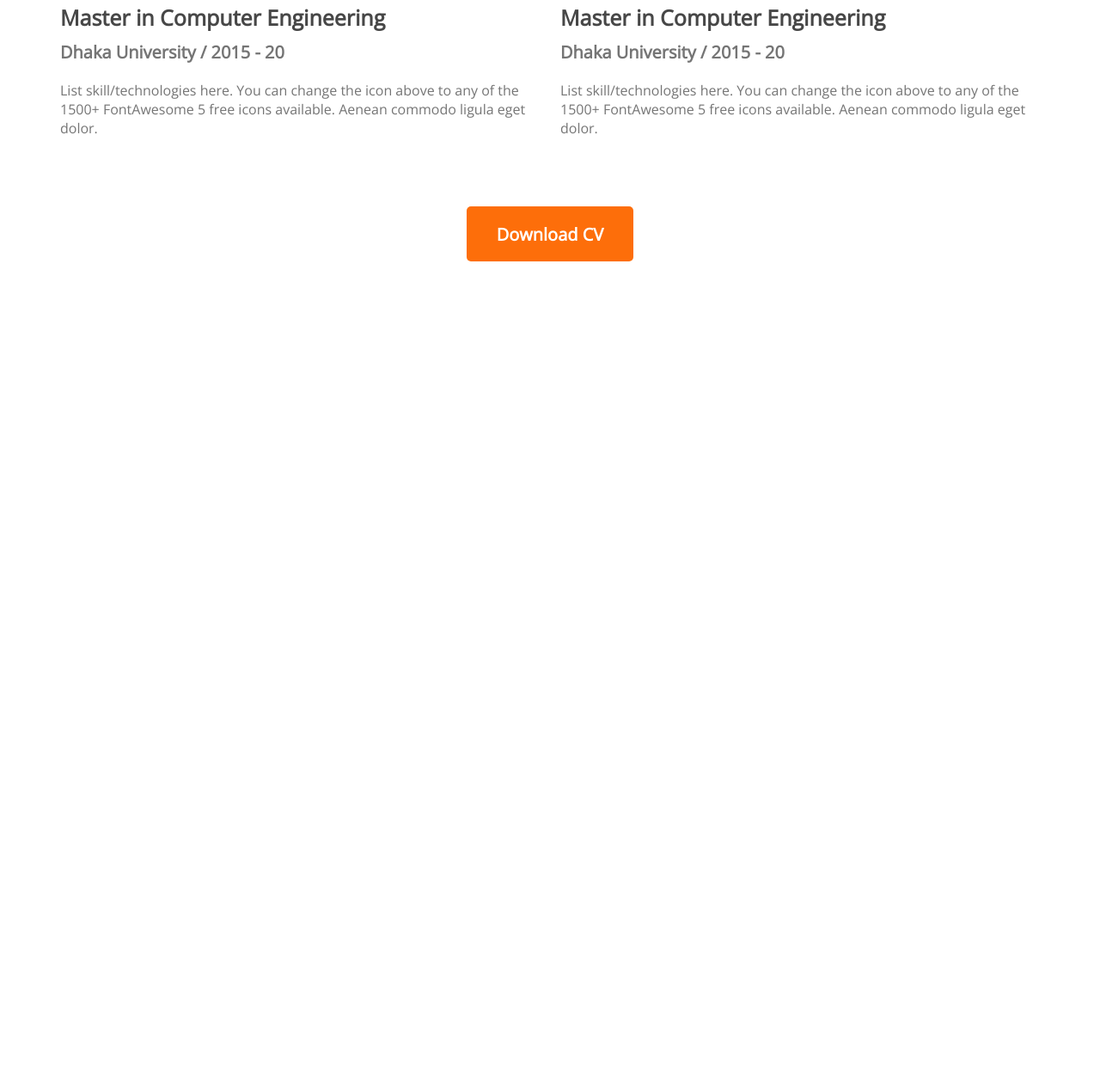
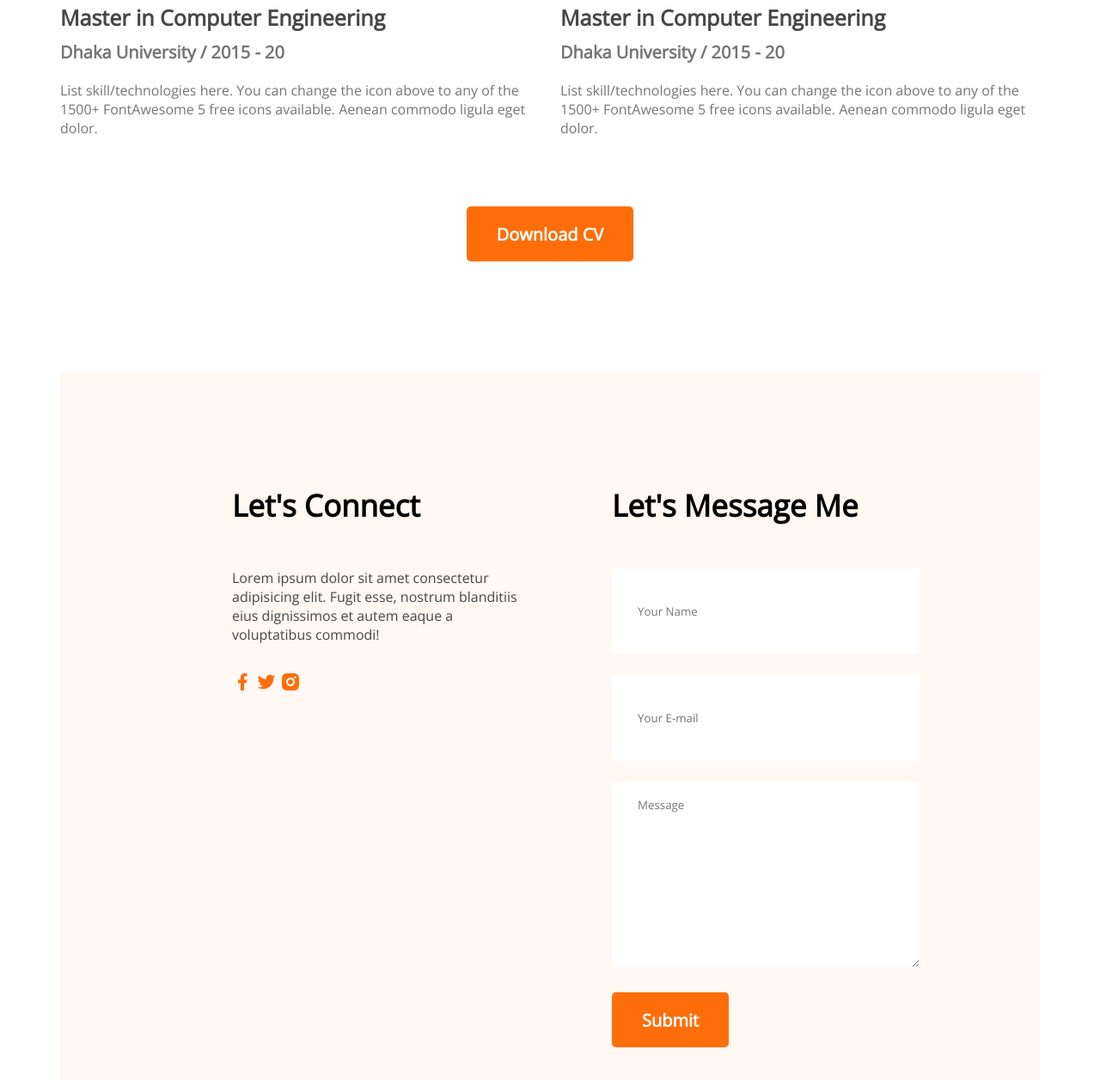
Before and after one commit to siddiquenaim/developer-portfolio, a plain HTML site: page index.html in a window 1280 px wide. Shown: the part 2844-4100 px from the top of the page at 86% size. Before the commit the page ends 3148 px from the top, so only its background shows below. Drawn offline with nearby package versions, Linux system fonts and the light colour scheme.

Commit message:
completed portfolio

```diff
--- a/index.html
+++ b/index.html
@@ -157,6 +157,31 @@
                 <button class="btn-primary">Download CV</button>
             </div>
         </section>
+        <!-- contact section -->
+        <section class="contact">
+            <div>
+                <h3 class="section-title">Let's Connect</h3>
+                <p class="description">Lorem ipsum dolor sit amet consectetur adipisicing elit. Fugit esse, nostrum blanditiis eius dignissimos et autem eaque a voluptatibus commodi!</p>
+                <a href="">
+                    <img src="images/icons/facebook.png" alt="">
+                </a>
+                <a href="">
+                    <img src="images/icons/twitter.png" alt="">
+                </a>
+                <a href="">
+                    <img src="images/icons/insta.png" alt="">
+                </a>
+            </div>
+            <div>
+                <h3 class="section-title">Let's Message Me</h3>
+                <form>
+                    <input type="text" name="" id="" placeholder="Your Name">
+                    <input type="email" name="" id="" placeholder="Your E-mail">
+                    <textarea name="" id="" cols="30" rows="10" placeholder="Message"></textarea>
+                    <input type="submit" value="Submit" class="btn-primary">
+                </form>
+            </div>
+        </section>
     </main>
 
 </body>
--- a/styles/portfolio.css
+++ b/styles/portfolio.css
@@ -192,3 +192,37 @@ section {
     margin-top: 50px;
     text-align: center;
 }
+
+/* contact styles */
+.contact .section-title{
+    text-align: left;
+}
+.contact{
+    display:flex;
+    gap:100px;
+    background: #FFF8F3;
+    padding: 130px 200px;
+}
+
+.contact input[type="text"], input[type="email"], textarea{
+    margin-bottom: 24px;
+    border:0;
+    width: 100%;
+    padding: 18px 30px;
+}
+
+.contact .description {
+    font-weight: 400;
+font-size: 16px;
+color: #474747;
+margin-bottom: 32px;
+margin-top: 22px;
+}
+
+input{
+    height:64px;
+}
+
+.contact a{
+    text-decoration: none;
+}
```
